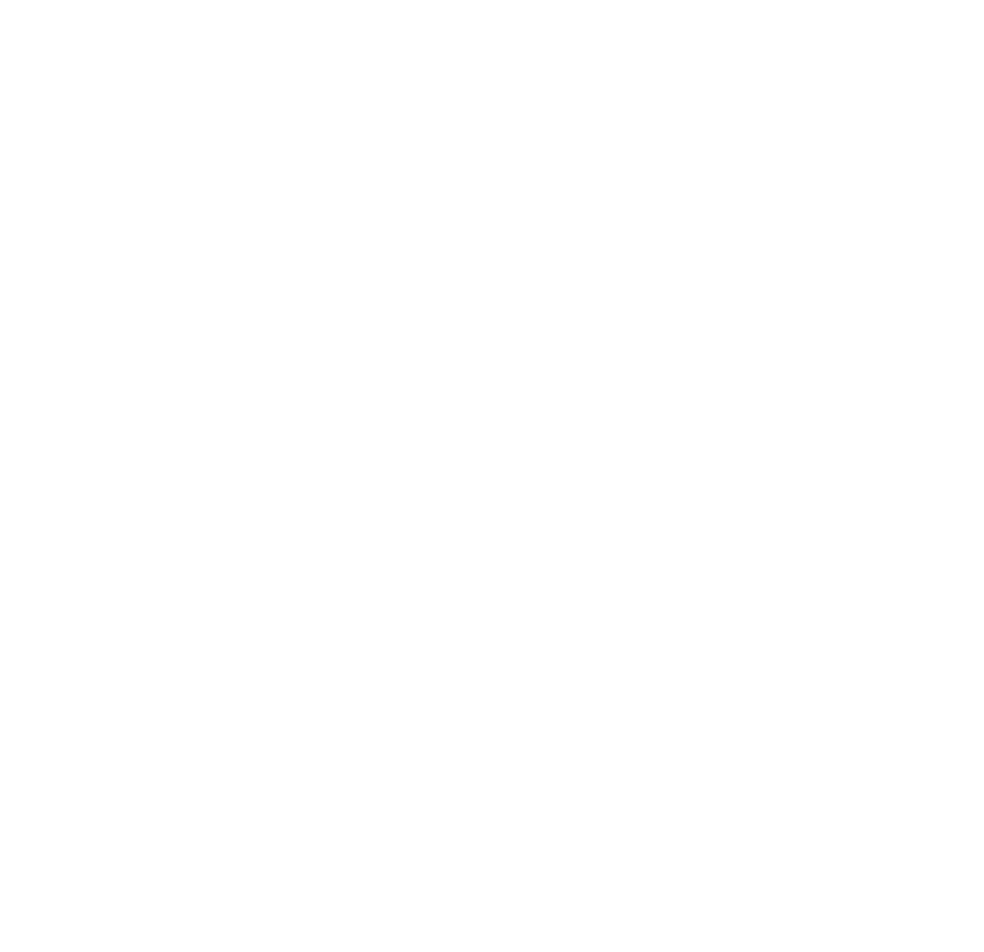
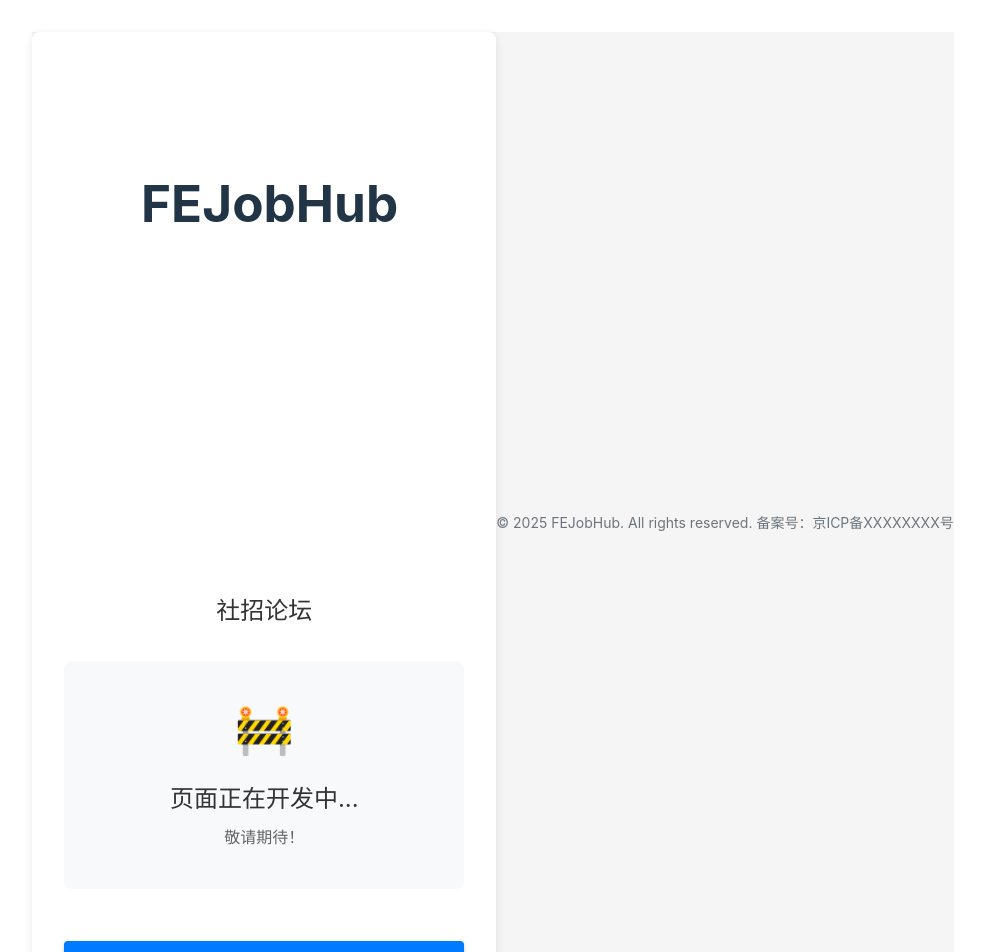
Before and after one commit to aecto/FEJobHub, a React (Vite) app in the folder frontend/: page /forum in a window 1280 px wide. Before the commit this address had no page. Shown: the top 952 px of the page, without its empty margins (147-1131 px from the left). Before the commit the page ends 800 px from the top, so only its background shows below. Built offline with nearby package versions, Linux system fonts and the light colour scheme; the HTML template or start-up script is replaced by a standard one.

Commit message:
add navigation on job page

```diff
--- a/frontend/src/App.jsx
+++ b/frontend/src/App.jsx
@@ -5,6 +5,8 @@
 import RegisterPage from './pages/RegisterPage'
 import AdminPage from './pages/AdminPage'
 import JobDetailPage from './pages/JobDetailPage'
+import ForumPage from './pages/ForumPage'
+import InterviewPage from './pages/InterviewPage'
 import './App.css'
 
 function App() {
@@ -18,6 +20,8 @@
           <Route path="/login" element={<LoginPage />} />
           <Route path="/register" element={<RegisterPage />} />
           <Route path="/admin" element={<AdminPage />} />
+          <Route path="/forum" element={<ForumPage />} />
+          <Route path="/interview" element={<InterviewPage />} />
         </Routes>
       </div>
     </Router>
--- a/frontend/src/components/job/JobStyles.css
+++ b/frontend/src/components/job/JobStyles.css
@@ -10,11 +10,9 @@
 .jobs-header {
   background-color: #fff;
   box-shadow: 0 2px 4px rgba(0,0,0,0.1);
-  padding: 8px 20px;
   border-bottom: 2px solid #007bff;
-  height: 60px; /* 调整页眉高度到60px */
   display: flex;
-  align-items: center;
+  flex-direction: column;
   position: relative;
   z-index: 10;
 }
@@ -25,8 +23,9 @@
   display: flex;
   justify-content: space-between;
   align-items: center;
-  width: 100%;
+  width: 95%;
   position: relative;
+  padding: 8px 20px;
 }
 
 .header-content .logo {
@@ -115,6 +114,39 @@
 
 .dropdown-menu button:hover {
   background-color: #f8f9fa;
+}
+
+/* 导航栏样式 */
+.jobs-navigation {
+  background-color: #f8f9fa;
+  border-top: 1px solid #e0e0e0;
+  border-bottom: 1px solid #e0e0e0;
+  display: flex;
+  align-items: center;
+  width: 95%;
+  max-width: 1200px;
+  margin: 0 auto;
+  padding: 0 20px;
+}
+
+.nav-item {
+  padding: 8px 0; /* 将左右padding设置为0 */
+  cursor: pointer;
+  font-size: 14px;
+  color: #666;
+  border-radius: 4px;
+  margin-right: 30px;
+  transition: all 0.2s ease;
+}
+
+.nav-item:hover {
+  background-color: #e9ecef;
+  color: #007bff;
+}
+
+.nav-item.active {
+  background-color: #007bff;
+  color: white;
 }
 
 /* 主要内容区域 */
--- /dev/null
+++ b/frontend/src/pages/ForumPage.jsx
@@ -0,0 +1,43 @@
+import React from 'react'
+import { useNavigate } from 'react-router-dom'
+import './AuthStyles.css'
+import './HomeStyles.css'
+
+const ForumPage = () => {
+  const navigate = useNavigate()
+
+  return (
+    <div className="auth-page">
+      <div className="auth-container">
+        <div className="auth-header">
+          <h1 className="logo" onClick={() => navigate('/')}>FEJobHub</h1>
+        </div>
+
+        <div className="auth-form">
+          <h2>社招论坛</h2>
+          <div className="coming-soon">
+            <div className="construction-icon">🚧</div>
+            <p className="coming-soon-text">页面正在开发中...</p>
+            <p className="coming-soon-subtext">敬请期待！</p>
+          </div>
+
+          <button
+            className="back-button"
+            onClick={() => navigate('/jobs')}
+            style={{ marginTop: '20px' }}
+          >
+            返回职位页面
+          </button>
+        </div>
+      </div>
+
+      <footer className="auth-footer">
+        <div className="footer-content">
+          <p>&copy; 2025 FEJobHub. All rights reserved. 备案号：京ICP备XXXXXXXX号</p>
+        </div>
+      </footer>
+    </div>
+  )
+}
+
+export default ForumPage
--- a/frontend/src/pages/HomeStyles.css
+++ b/frontend/src/pages/HomeStyles.css
@@ -107,3 +107,29 @@
     padding: 2rem 1rem;
   }
 }
+
+/* 正在开发中样式 */
+.coming-soon {
+  text-align: center;
+  padding: 2rem;
+  background-color: #f8f9fa;
+  border-radius: 8px;
+  margin: 2rem 0;
+}
+
+.construction-icon {
+  font-size: 3rem;
+  margin-bottom: 1rem;
+}
+
+.coming-soon-text {
+  font-size: 1.5rem;
+  color: #333;
+  margin: 0.5rem 0;
+}
+
+.coming-soon-subtext {
+  font-size: 1rem;
+  color: #666;
+  margin: 0.5rem 0;
+}
--- /dev/null
+++ b/frontend/src/pages/InterviewPage.jsx
@@ -0,0 +1,43 @@
+import React from 'react'
+import { useNavigate } from 'react-router-dom'
+import './AuthStyles.css'
+import './HomeStyles.css'
+
+const InterviewPage = () => {
+  const navigate = useNavigate()
+
+  return (
+    <div className="auth-page">
+      <div className="auth-container">
+        <div className="auth-header">
+          <h1 className="logo" onClick={() => navigate('/')}>FEJobHub</h1>
+        </div>
+
+        <div className="auth-form">
+          <h2>面试交流</h2>
+          <div className="coming-soon">
+            <div className="construction-icon">🚧</div>
+            <p className="coming-soon-text">页面正在开发中...</p>
+            <p className="coming-soon-subtext">敬请期待！</p>
+          </div>
+
+          <button
+            className="back-button"
+            onClick={() => navigate('/jobs')}
+            style={{ marginTop: '20px' }}
+          >
+            返回职位页面
+          </button>
+        </div>
+      </div>
+
+      <footer className="auth-footer">
+        <div className="footer-content">
+          <p>&copy; 2025 FEJobHub. All rights reserved. 备案号：京ICP备XXXXXXXX号</p>
+        </div>
+      </footer>
+    </div>
+  )
+}
+
+export default InterviewPage
--- a/frontend/src/pages/JobsPage.jsx
+++ b/frontend/src/pages/JobsPage.jsx
@@ -1,11 +1,12 @@
 import React, { useState } from 'react'
-import { useNavigate } from 'react-router-dom'
+import { useNavigate, useLocation } from 'react-router-dom'
 import JobList from '../components/job/JobList'
 import { authAPI } from '../services/api'
 import '../components/job/JobStyles.css'
 
 const JobsPage = () => {
   const navigate = useNavigate()
+  const location = useLocation()
   const [currentUser, setCurrentUser] = useState(null)
   const [showDropdown, setShowDropdown] = useState(false)
 
@@ -37,6 +38,15 @@
     }
   }
 
+  // 获取当前激活的导航项
+  const getActiveNav = () => {
+    if (location.pathname === '/forum') return 'forum'
+    if (location.pathname === '/interview') return 'interview'
+    return 'jobs' // 默认为jobs
+  }
+
+  const activeNav = getActiveNav()
+
   return (
     <div className="jobs-page">
       {/* 页眉 */}
@@ -65,6 +75,28 @@
             )}
           </div>
         </div>
+
+        {/* 导航栏 */}
+        <nav className="jobs-navigation">
+          <div
+            className={`nav-item ${activeNav === 'jobs' ? 'active' : ''}`}
+            onClick={() => navigate('/jobs')}
+          >
+            官网信息
+          </div>
+          <div
+            className={`nav-item ${activeNav === 'forum' ? 'active' : ''}`}
+            onClick={() => navigate('/forum')}
+          >
+            社招论坛
+          </div>
+          <div
+            className={`nav-item ${activeNav === 'interview' ? 'active' : ''}`}
+            onClick={() => navigate('/interview')}
+          >
+            面试交流
+          </div>
+        </nav>
       </header>
 
       <div className="jobs-container">
```
